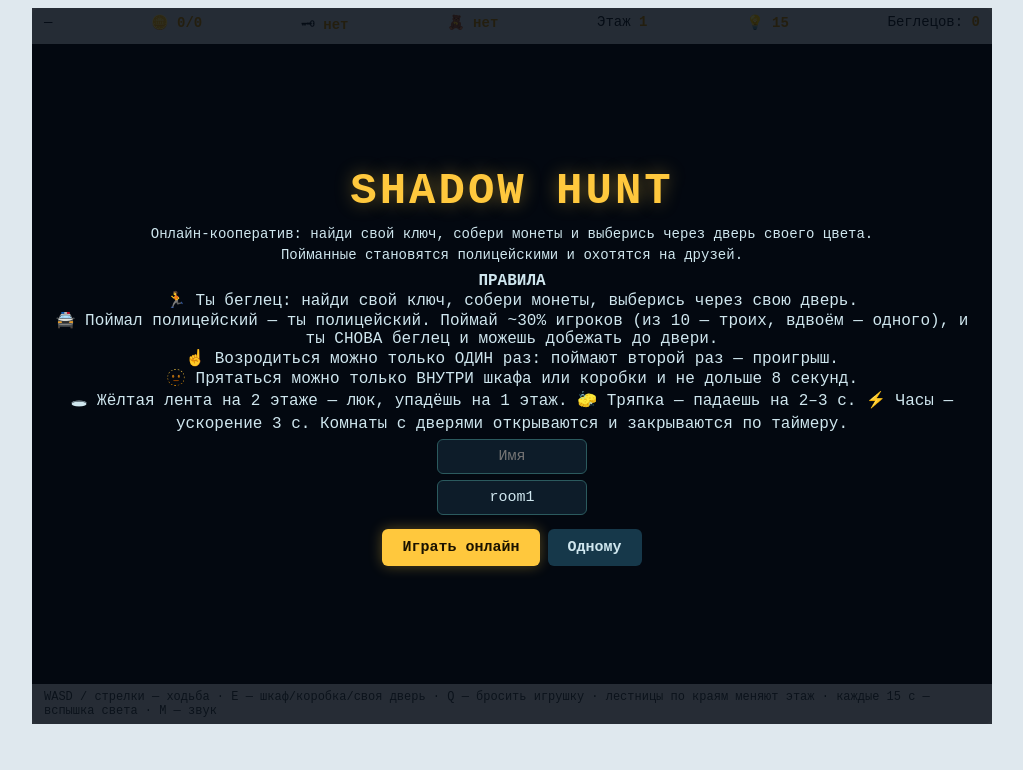
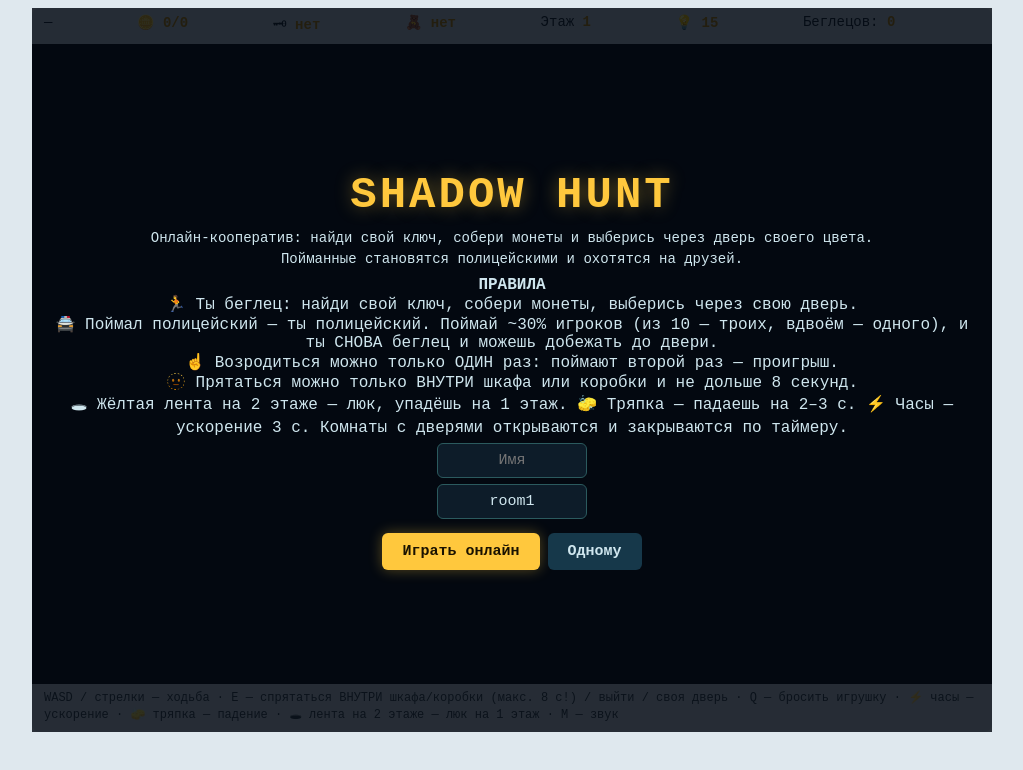
Before and after one commit to kiyalbekkyzy/Shadow-Hunt, a plain HTML site: page shadow-hunt/index.html in a window 1280 px wide. Shown: the whole page, without its empty margins (128-1151 px from the left). Drawn offline with Linux system fonts and the light colour scheme.

Commit message:
Update index.html

```diff
--- a/shadow-hunt/index.html
+++ b/shadow-hunt/index.html
@@ -7,7 +7,7 @@
 <link rel="stylesheet" href="style.css">
 </head><body>
 <div id="wrap">
-<div id="hud"><span id="hr">—</span><span>🪙 <b id="hc">0/0</b></span><span>🗝 <b id="hk">нет</b> <small id="hg"></small></span><span>🧸 <b id="ht">нет</b></span><span>Этаж <b id="hf">1</b></span><span>💡 <b id="hl">15</b></span><span>Беглецов: <b id="hn">0</b></span></div>
+<div id="hud"><span id="hr">—</span><span>🪙 <b id="hc">0/0</b></span><span>🗝 <b id="hk">нет</b> <small id="hg"></small></span><span>🧸 <b id="ht">нет</b></span><span>Этаж <b id="hf">1</b></span><span>💡 <b id="hl">15</b></span><span>Беглецов: <b id="hn">0</b></span><span id="hq" style="color:#4d7bff"></span></div>
 <div id="stage">
 <canvas id="c" width="960" height="640"></canvas>
 <div id="jb"><div id="jk"></div></div>
@@ -17,7 +17,7 @@
 <button class="tbtn" id="be" type="button"><b>E</b><i>действие</i></button>
 </div>
 </div>
-<div id="hint">WASD / стрелки — ходьба · E — шкаф/коробка/своя дверь · Q — бросить игрушку · лестницы по краям меняют этаж · каждые 15 с — вспышка света · M — звук</div>
+<div id="hint">WASD / стрелки — ходьба · E — спрятаться ВНУТРИ шкафа/коробки (макс. 8 с!) / выйти / своя дверь · Q — бросить игрушку · ⚡ часы — ускорение · 🧽 тряпка — падение · 🕳 лента на 2 этаже — люк на 1 этаж · M — звук</div>
 <div id="ov"></div>
 </div>
 <script src="js/config.js"></script>
```
